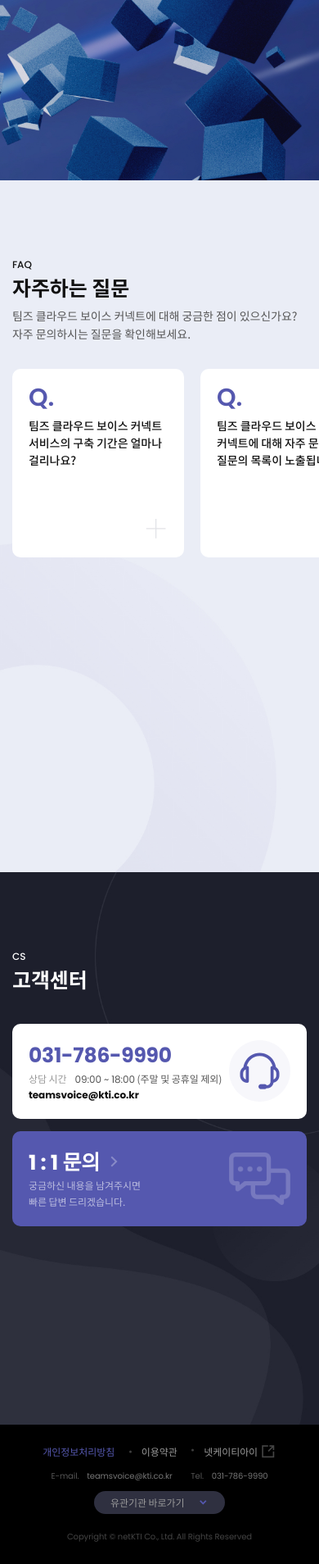
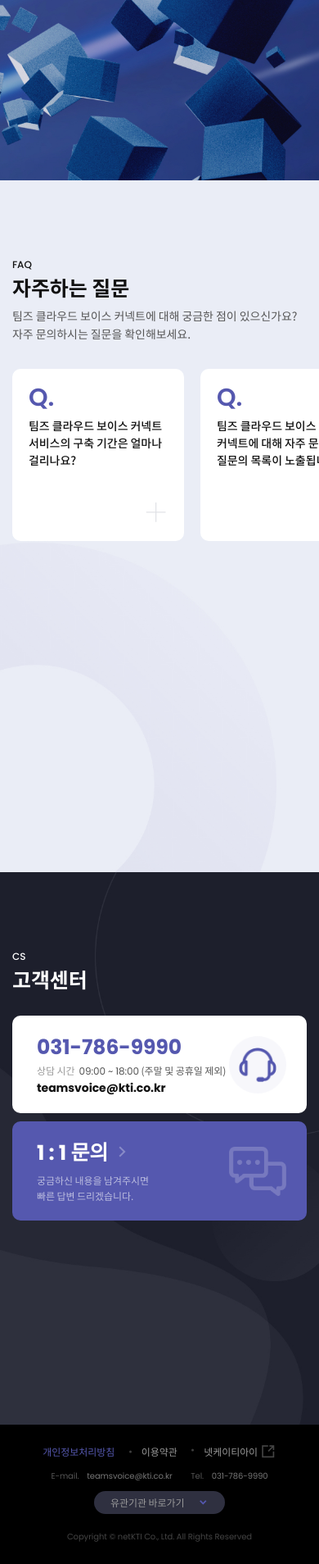
Before and after one commit to toriuri/Teamvoice, a PHP site: page / in a window 390 px wide. Shown: the part 4000-5908 px from the top of the page at 82% size. Run offline with PHP 8.4, Linux system fonts and the light colour scheme; some libraries are stand-ins or nearby versions.

Commit message:
index 풀페이지 제거 및 고객센터 스타일 반응형 대응

```diff
--- a/assets/scss/pages/_main.scss
+++ b/assets/scss/pages/_main.scss
@@ -4,17 +4,20 @@
 
 .main-article {
 
-  /***** section box *****/
   .section {
     //border: 1px solid #f00;
     position: relative;
-    width: 100%; height: auto;
+    width: 100%; height: auto !important;
     overflow: auto;
+
+    .fp-tableCell {
+      vertical-align: top;
+    }
 
     .container {
       //border: 1px solid #f00;
-      height: 100vh;
       padding-top: 100px;
+      padding-bottom: 60px;
       @include box-sizing();
     }
 
@@ -407,7 +408,6 @@
 
     .container {
       width: 100%; max-width: 100%;
-      height: 100vh;
 
       .tlt {
         width: 100%; max-width: 1400px;
@@ -479,8 +479,10 @@
     background: url(../image/main/bg-main-cs.jpg) no-repeat left top / cover #1E1F2D;
 
     .container {
+      //border: 1px solid #f00;
+      margin-bottom: 207px;
+
       h1 {
-        //border: 1px solid #f00;
         margin-bottom: 60px;
         color: #fff;
       }
@@ -490,24 +492,26 @@
       display: flex;
       flex-wrap: wrap;
       margin: 0 -20px;
-      justify-content: space-between;
 
-      .box {
-        position: relative;;
-        display: table;
+      li {
+        position: relative;
         flex: 1 1 300px;
         margin: 0 20px;
         @include border-radius(20px);
         @include box-sizing();
 
+        //display: table;
+        //table-layout: fixed;
+
         .box-inner {
           //border: 1px solid #f00;
-          display: table-cell;
+          //display: table-cell;
           vertical-align: middle;
         }
 
-        &.b1 {
-          max-width: 60%;
+        &:first-child {
+          //border: 1px solid #ff0;
+          flex-grow: 6;
           background: url(../image/main/cs1.png) no-repeat 50px center #fff;
           padding: 50px 50px 50px 240px;
           color: #111;
@@ -546,26 +549,20 @@
               }
             }
           }
+
         }
 
-        &.b2 {
+        &:last-child {
+          //border: 1px solid #f0f;
+          flex-grow: 4;
           position: relative;
-          max-width: 40%;
           background: url(../image/main/cs2.png) no-repeat calc(100% - 50px) center $color-primary;
+          padding: 50px;
+
+          a {
+            display: block;
             color: #fff;
-          padding: 50px;
-          @include box-sizing();
-
-          &:hover, &:focus {
             h2 {
-              & + p {
-                opacity: 1.0;
-              }
-            }
-          }
-
-          h2 {
-            display: block;
               font-family: $en;
               font-size: 50px;
               font-weight: 700;
@@ -574,14 +571,23 @@
               & + p {
                 opacity: 0.6;
                 margin-top: 10px;
+                color: #fff;
               }
               i {
                 font-size: 48px;
                 opacity: 0.3;
               }
             }
+            &:hover, &:focus {
+              h2 {
+                & + p {
+                  opacity: 1.0;
+                }
+              }
+            }
           }
 
+        }
       }
     }
 
@@ -619,11 +626,20 @@
 
     .section {
       .container {
-        padding: 60px 40px 0;
+        padding: 60px 40px;
       }
+
       h1 {
-        margin-top: 30px;
-        //border: 1px solid #f00;
+        margin: 40px 0 30px;
+        & + p {
+          margin-bottom: 40px;
+        }
+      }
+    }
+
+    #section1 {
+      .container {
+        margin-bottom: 100px;
       }
     }
 
@@ -705,37 +718,44 @@
 
     #section6 {
       .faq-container {
-        //border: 1px solid #f00;
         padding: 0 0 60px;
       }
 
       .swiper-slide {
-        width: 390px; height: 350px;
-        margin-right: 40px;
+        width: 380px; height: 340px;
+        margin-right: 30px;
+        a {
+          padding: 30px 40px;
+        }
       }
     }
 
     #section7 {
-      .box-wrap {
-        //border: 1px solid #f00;
-        margin: 0 -10px;
-
-        .box {
-          margin: 0 10px;
-
-          &.b1 {
-            padding: 25px 30px ;
-            background-size: 110px;
-            background-position: calc(100% - 30px) center;
-            h2 {
-              a {letter-spacing: -0.01em;}
-            }
+      .container {
+        margin-bottom: 147px;
       }
 
-          &.b2 {
+      .box-wrap {
+        margin: 0 -10px;
+        li {
+          flex: 1 1 300px;
+          margin: 0 10px;
+          @include border-radius(20px);
+          @include box-sizing();
+
+          &:first-child {
+            //border: 1px solid #ff0;
+            flex-grow: 7;
             padding: 25px 30px;
             background-size: 110px;
             background-position: calc(100% - 30px) center;
+          }
+
+          &:last-child {
+            //border: 1px solid #f0f;
+            flex-grow: 3;
+            background-position: calc(100% - 30px);
+            padding: 25px 30px;
           }
         }
       }
@@ -748,23 +768,26 @@
 
     .section {
       h1 {
-        margin-top: 60px;
+        margin: 40px 0 30px;
+        & + p {
+          margin-bottom: 40px;
+        }
       }
     }
 
     #section1 {
       background: url(../image/main/m-bg-main-intro.jpg) no-repeat center center / cover #F9FAFC;
 
-      .container {
-        display: block;
-
-        .content {
-          display: block;
-        }
+      .fp-tableCell {
+        vertical-align: top;
       }
 
+      .container {
+        //border: 1px solid #f00;
+        padding-top: 60px;
         h1 {
-        margin-top: 100px;
+          margin-top: 60px;
+        }
       }
     }
 
@@ -803,6 +826,7 @@
       background: url(../image/main/m-bg-main-about-us.jpg) no-repeat center bottom / cover #283767;
 
       ul {
+        margin: 0;
         li {
           position: relative;
           flex: 1 1 600px;
@@ -821,39 +845,65 @@
       background: url(../image/main/m-bg-main-cs.jpg) no-repeat center bottom / cover #1E1F2D;
 
       .container {
-        h1 {
-          //border: 1px solid #ff0;
-          margin-bottom: 40px;
-        }
+        margin-bottom: 267px;
       }
 
       .box-wrap {
         margin: 0;
-        .box {
+        li {
+          flex: 1 1 500px;
+          max-width: 100%;
           margin: 0;
-          min-height: 200px;
+          @include border-radius(10px);
 
-          &.b1 {
-            width: 100%; max-width: 100%;
+          &:first-child {
+            //border: 1px solid #ff0;
             margin-bottom: 20px;
             padding: 20px 50px 20px 220px;
             background-size: 120px;
             background-position: 50px center;
+
+            h2 {
+              a {
+                font-size: 42px;
+              }
+            }
+            dl {
+              margin-bottom: 0;
+              dt {
+                margin-right: 5px;
+              }
+              & + a {
+                font-size: 20px;
+              }
             }
 
-          &.b2 {
-            width: 100%; max-width: 100%;
-            padding: 20px 50px;
+          }
+
+          &:last-child {
+            //border: 1px solid #f0f;
             background-position: calc(100% - 50px) center;
-            .box-inner {
-              p span {
+            padding: 30px 50px;
+
+            a {
+              h2 {
+                font-size: 42px;
+                & + p {
+                  margin-top:5px;
+                  span {
                     display: inline-block;
+                  }
+                }
+                i {
+                  font-size: 38px;
                 }
               }
             }
 
           }
         }
+      }
+
     }
   }
 
@@ -897,13 +947,13 @@
 
     #section1 {
       .container {
-        //border: 1px solid #f00;
-        height: 100%;
+        margin-bottom: 80px;
+        padding-top: 60px;
       }
 
       h1 {
         font-size: 43px;
-        margin: 100px 0 15px;
+        margin: 40px 0 15px;
 
         .outline {
           -webkit-text-stroke: 1px $color-primary;
@@ -1041,7 +1091,7 @@
       }
 
       .swiper-slide {
-        width: 210px; height: 230px;
+        width: 210px; height: 210px;
         margin-right: 20px;
         position: relative;
         a {
@@ -1069,50 +1119,57 @@
 
     #section7 {
       .container {
-        height: 100vh;
+        margin-bottom: 170px;
+
+        h1 {
+          //margin-top: 30px;
+          margin-bottom: 30px;
+        }
       }
 
       .box-wrap {
-        .box {
-          min-height: auto;
-          @include border-radius(10px);
+        margin: 0;
+        li {
+          flex: 1 1 300px;
+          max-width: 100%;
+          margin: 0;
 
-          &.b1 {
-            background-size: 75px;
-            background-position: calc(100% - 20px) center;
-
-            padding: 20px;
-            margin-bottom: 15px;
+          &:first-child {
+            margin-bottom: 10px;
+            padding: 20px 30px;
+            background-size: 70px;
+            background-position: calc(100% - 25px) center;
 
             h2 {
               a {
                 font-size: 25px;
               }
             }
-
             dl {
+              margin-bottom: 0;
               font-size: 12px;
-              margin-bottom: 0;
 
               & + a {
-                font-size: 12px;
-              }
+                font-size: 14px;
               }
             }
 
-          &.b2 {
-            background-size: 75px;
-            background-position: calc(100% - 20px) center;
+          }
 
-            padding: 20px;
+          &:last-child {
+            padding: 20px 30px;
+            background-size: 70px;
+            background-position: calc(100% - 25px) center;
 
-            .box-inner {
+            a {
               h2 {
                 font-size: 25px;
                 & + p {
-                  margin-top: 0;
-                  span {display: block;}
-
+                  margin-top: 5px;
+                  font-size: 12px;
+                  span {
+                    display: block;
+                  }
                 }
                 i {
                   font-size: 24px;
--- a/index.php
+++ b/index.php
@@ -520,14 +520,16 @@
 						<section class="section" id="section7">
 							<div class="container">
 								<div class="content">
+
+									<div class="tlt">
 										<h1>
 											<strong class="category">CS</strong>
 											고객센터
 										</h1>
+									</div>
 
-									<div class="box-wrap">
-
-										<div class="box b1">
+									<ul class="box-wrap">
+										<li>
 											<div class="box-inner">
 												<h2>
 													<a href="tel:031-786-9990">031-786-9990</a>
@@ -538,10 +540,11 @@
 												</dl>
 												<a href="mailto:teamsvoice@kti.co.kr" class="">teamsvoice@kti.co.kr</a>
 											</div>
-										</div>
+										</li>
 
-										<a href="./customer/inquiry.php" class="box b2">
+										<li>
 											<div class="box-inner">
+												<a href="./customer/inquiry.php">
 													<h2>
 														<span>1 : 1</span> 문의
 														<i class="xi-angle-right-min"></i>
@@ -550,10 +553,12 @@
 														<span>궁금하신 내용을 남겨주시면</span>
 														<span>빠른 답변 드리겠습니다.</span>
 													</p>
-											</div>
 												</a>
 
 											</div>
+										</li>
+									</ul>
+
 								</div>
 							</div>
 
@@ -622,11 +627,14 @@
 			var myFullpage = new fullpage('#fullpage', {
 				//anchors: ['firstPage', 'secondPage', '3rdPage'],
 				//sectionsColor: ['#C63D0F', '#1BBC9B', '#7E8F7C'],
+				autoScrolling: true,
 				navigation: true,
 				navigationPosition: 'left',
 				responsiveWidth: 560,
 				responsiveHeight: 420,
-				responsiveSlides: false,
+				//responsiveSlides: false,
+				//verticalCentered: true,
+				afterResize: function(width, height){},
 				afterResponsive: function(isResponsive){
 				}
 			});
```
Also changed, not shown: other parts of assets/scss/pages/_main.scss (+64 -48 lines), assets/css/thboard.css (+85 -19 lines), index.html (+12 -6 lines), assets/css/style.css. Lines whose indentation alone changed are shown as unchanged.
